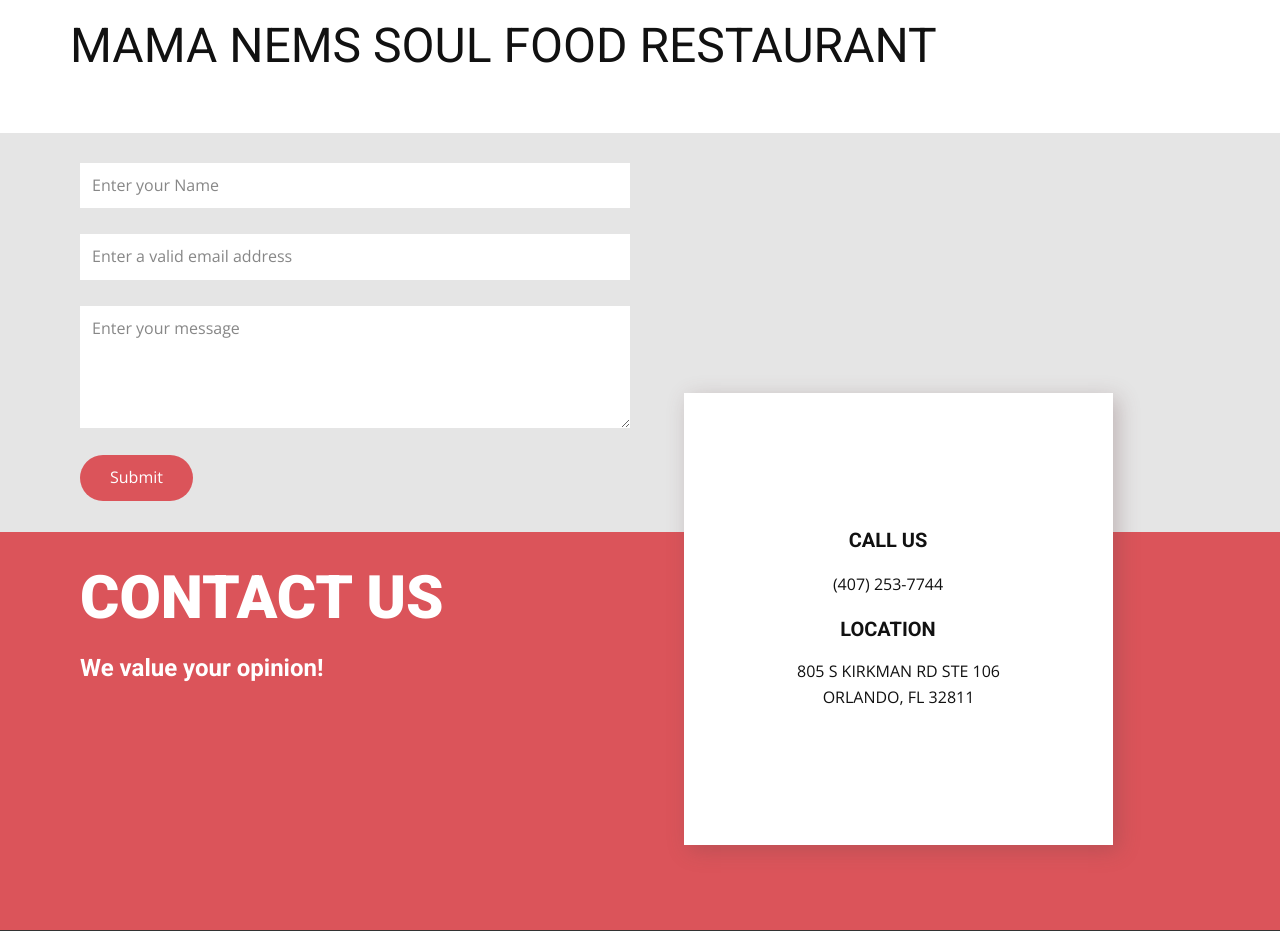
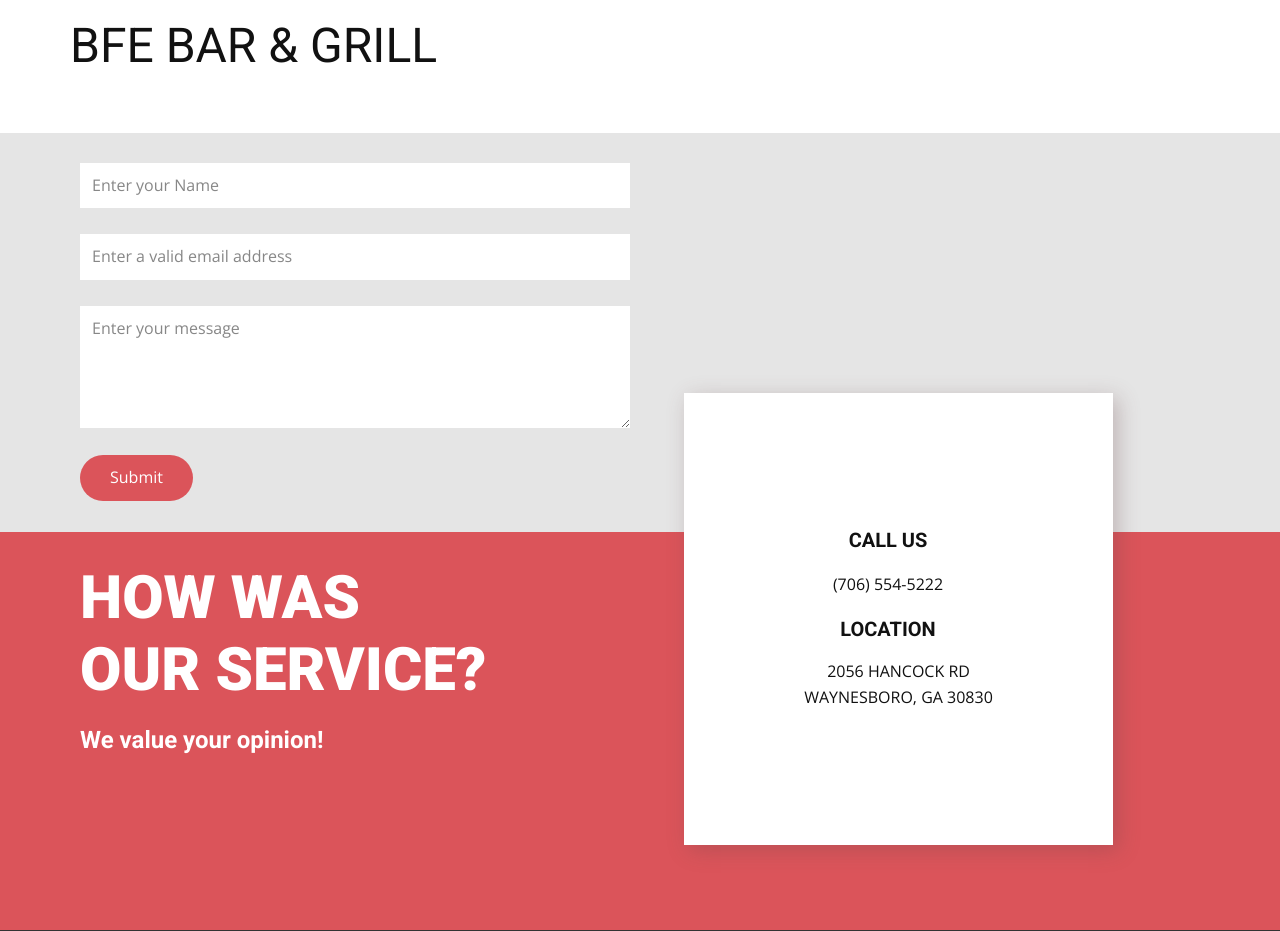
Before and after one commit to runacode/Bfe, a PHP site: page / in a window 1280 px wide. Shown: the top 931 px of the page. Run offline with PHP 8.4, Linux system fonts and the light colour scheme.

Commit message:
Update index.php

```diff
--- a/index.php
+++ b/index.php
@@ -1,7 +1,7 @@
-<?php $company = "MAMA NEMS SOUL FOOD RESTAURANT";
-$phone = "(407) 253-7744";
-	$address1 = "805 S KIRKMAN RD STE 106";
-	$address2 = "ORLANDO, FL 32811";
+<?php $company = "BFE BAR & GRILL";
+$phone = "(706) 554-5222";
+	$address1 = "2056 HANCOCK RD";
+	$address2 = "WAYNESBORO, GA 30830";
 ?>
 <!DOCTYPE html>
 <html style="font-size: 16px;">
@@ -73,7 +73,7 @@ $phone = "(407) 253-7744";
 
                   </div>
                 </div>
-                <h3 class="u-text u-text-7">Contact us</h3>
+                <h3 class="u-text u-text-7">How was our service?</h3>
                 <h6 class="u-text u-text-8">We value your opinion!</h6>
               </div>
             </div>
```
